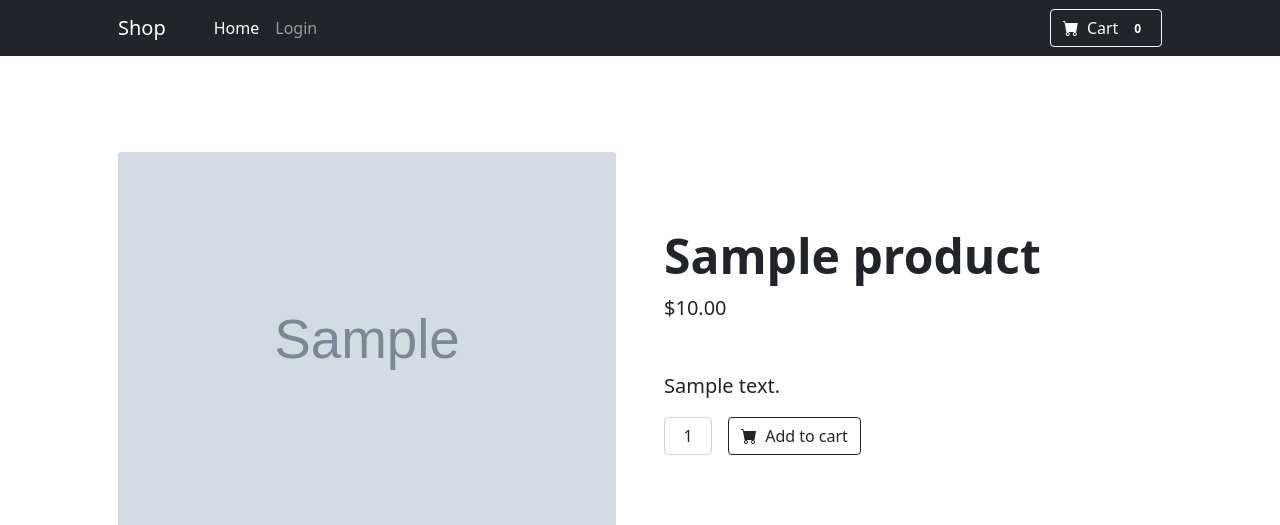
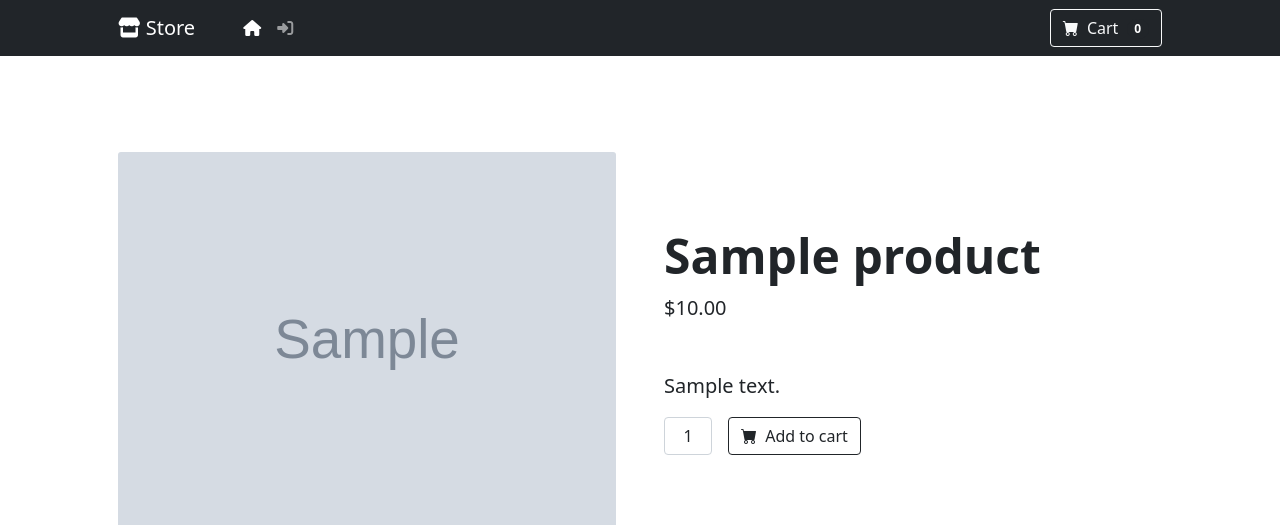
Before and after one commit to parsapap/online-shop, a Django app: a page that uses shop_django/M/home/templates/home/product_detail.html in a window 1280 px wide. Shown: the top 525 px of the page. Run offline with Django 4.2, Linux system fonts and the light colour scheme; tables that the repository leaves empty hold one stand-in row (values such as "Sample post"); grey boxes marked "Sample" are stand-in pictures; some libraries are stand-ins or nearby versions.

Commit message:
Home | product_detail.html | Change navabar and Add icons

```diff
--- a/shop_django/M/home/templates/home/product_detail.html
+++ b/shop_django/M/home/templates/home/product_detail.html
@@ -6,32 +6,42 @@
     <meta name="viewport" content="width=device-width, initial-scale=1, shrink-to-fit=no"/>
     <meta name="description" content=""/>
     <meta name="author" content=""/>
-    <title>Shop Item - Start Bootstrap Template</title>
-    <!-- Favicon-->
-    <link rel="icon" type="image/x-icon" href="assets/favicon.ico"/>
+    <title>{{ product.name }}</title>
     <!-- Bootstrap icons-->
     <link href="https://cdn.jsdelivr.net/npm/bootstrap-icons@1.5.0/font/bootstrap-icons.css" rel="stylesheet"/>
     <!-- Core theme CSS (includes Bootstrap)-->
     <link href="{% static 'home/css/product_styles.css' %}" rel="stylesheet"/>
+    <script src="https://kit.fontawesome.com/5d2b8db846.js" crossorigin="anonymous"></script>
+    <link rel="icon"
+          href='https://www.flaticon.com/download/icon/179309?icon_id=179309&author=196&team=196&keyword=Apple&pack=packs%2Flogotypes&style=107&format=png&color=&colored=2&size=512&selection=1&premium=0&type=standard&search=apple'
+          type="image/icon type">
 </head>
 <body>
 <!-- Navigation-->
 
 <nav class="navbar navbar-expand-lg navbar-dark bg-dark">
     <div class="container px-4 px-lg-5">
-        <a class="navbar-brand" href="#!">Shop</a>
+        <a class="navbar-brand" href="{% url 'home:store' %}"><i class="fa-solid fa-store"></i> Store</a>
         <button class="navbar-toggler" type="button" data-bs-toggle="collapse" data-bs-target="#navbarSupportedContent"
                 aria-controls="navbarSupportedContent" aria-expanded="false" aria-label="Toggle navigation"><span
                 class="navbar-toggler-icon"></span></button>
         <div class="collapse navbar-collapse" id="navbarSupportedContent">
             <ul class="navbar-nav me-auto mb-2 mb-lg-0 ms-lg-4">
                 <li class="nav-item"><a class="nav-link active" aria-current="page"
-                                        href="{% url 'home:home' %}">Home</a></li>
-                <li class="nav-item"><a class="nav-link" href="{% url 'accounts:user_login' %}">Login</a></li>
-                <li class="nav-item dropdown">
+                                        href="{% url 'home:home' %}"><i class="fa-solid fa-house"></i></a></li>
+                {% if request.user.is_authenticated %}
+                    <li class="nav-item"><a class="nav-link" href="{% url 'accounts:user_logout' %}"><i
+                            class="fa-solid fa-right-from-bracket"></i></a></li>
+                    <li class="nav-item d-flex justify-content-end"><a class="nav-link"
+                                                                       href="{% url 'accounts:user_logout' %}"><i
+                            class="fa-solid fa-user"></i></a></li>
+                {% else %}
+                    <li class="nav-item"><a class="nav-link" href="{% url 'accounts:user_login' %}"><i
+                            class="fa-solid fa-right-to-bracket"></i></a></li>
+
+                {% endif %}
 
 
-                </li>
             </ul>
             <form class="d-flex">
                 <button class="btn btn-outline-light" type="submit">
```
